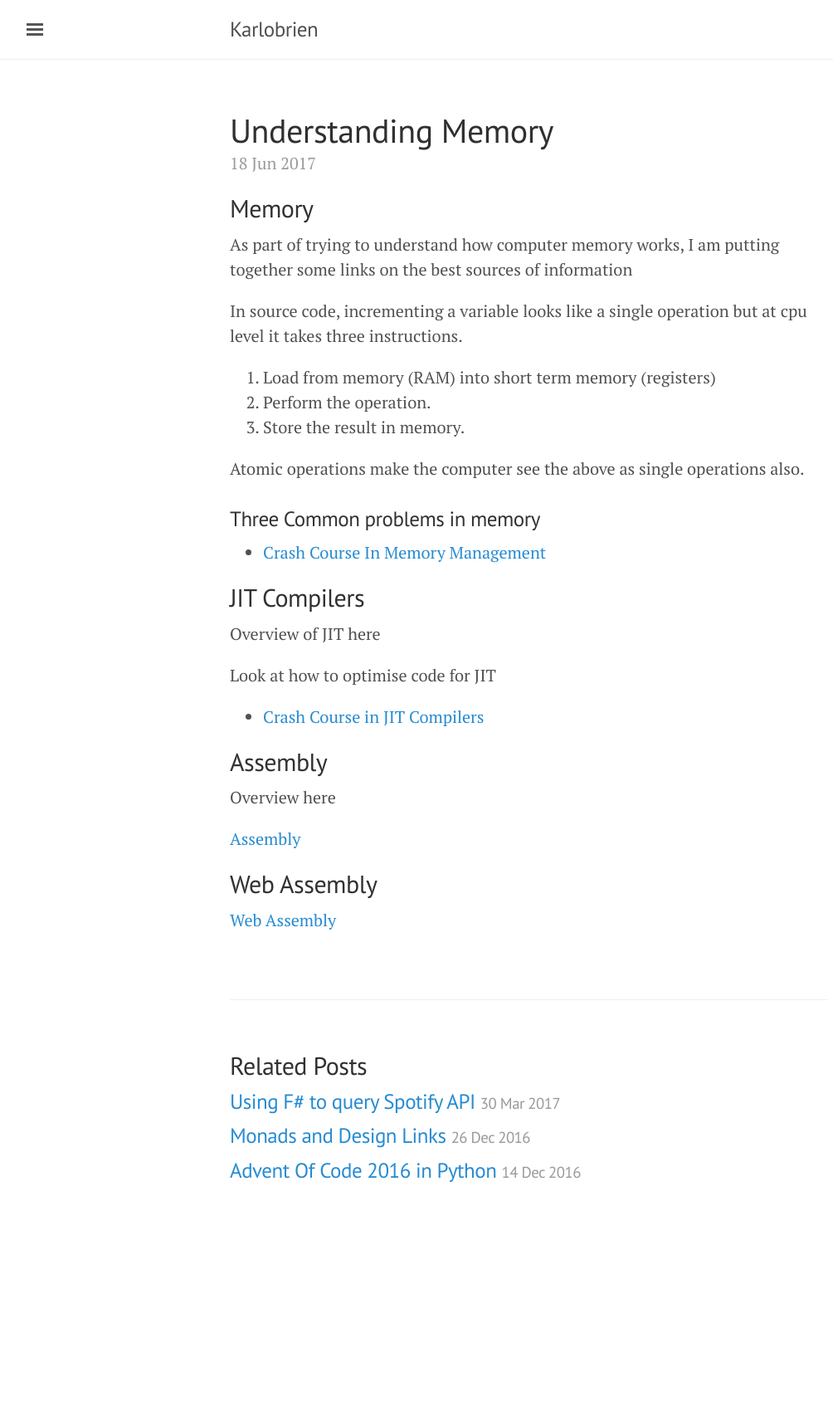
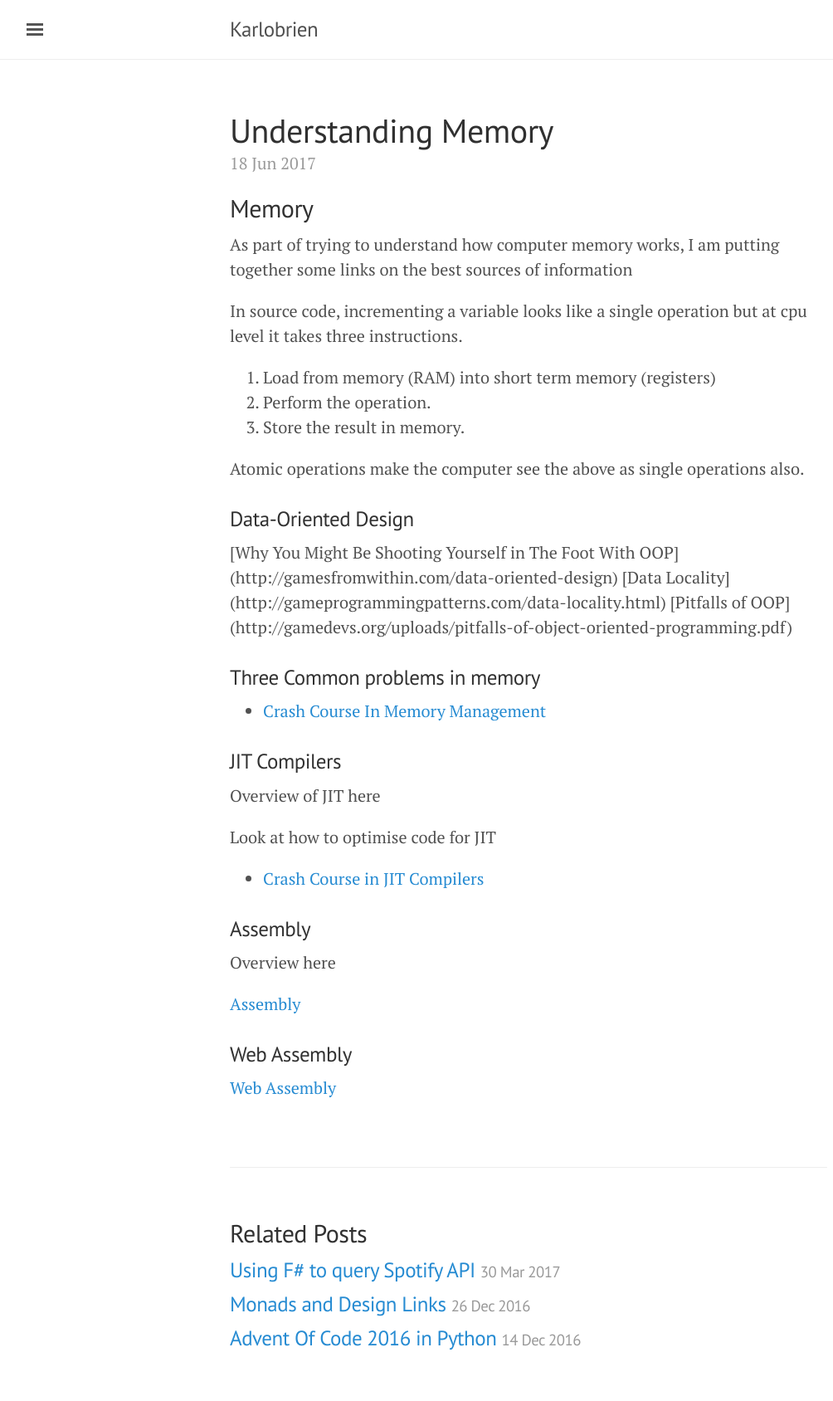
Before and after one commit to karlobrien/karlobrien.github.com, a Jekyll site: the page built from _posts/2017-06-18-Understanding-Memory.md, in a window 1280 px wide. Shown: the whole page at 83% size, without its empty margins (3-1007 px from the left). Built offline with Jekyll 4.4.1, drawn with Linux system fonts in a browser that asks for light colours; before the commit the page ends 1486 px from its top, so only the background shows below that.

Commit message:
monad and data locality updates

```diff
--- a/_posts/2017-06-18-Understanding-Memory.md
+++ b/_posts/2017-06-18-Understanding-Memory.md
@@ -17,23 +17,29 @@ In source code, incrementing a variable looks like a single operation but at cpu
 
 Atomic operations make the computer see the above as single operations also.
 
+### Data-Oriented Design
+
+[Why You Might Be Shooting Yourself in The Foot With OOP] (http://gamesfromwithin.com/data-oriented-design)
+[Data Locality] (http://gameprogrammingpatterns.com/data-locality.html)
+[Pitfalls of OOP] (http://gamedevs.org/uploads/pitfalls-of-object-oriented-programming.pdf)
+
 ### Three Common problems in memory
 
 * [Crash Course In Memory Management](https://hacks.mozilla.org/2017/06/a-crash-course-in-memory-management/)
 
 
-## JIT Compilers
+### JIT Compilers
 Overview of JIT here
 
 Look at how to optimise code for JIT
 
 * [Crash Course in JIT Compilers](https://hacks.mozilla.org/2017/02/a-crash-course-in-just-in-time-jit-compilers/)
 
-## Assembly
+### Assembly
 Overview here
 
 [Assembly](https://hacks.mozilla.org/2017/02/a-crash-course-in-assembly/)
 
-## Web Assembly
+### Web Assembly
 
 [Web Assembly](https://hacks.mozilla.org/2017/02/a-cartoon-intro-to-webassembly/)
```
Also changed, not shown: _posts/2016-12-26-Monads-And-Design.md (+1 -0 lines).
